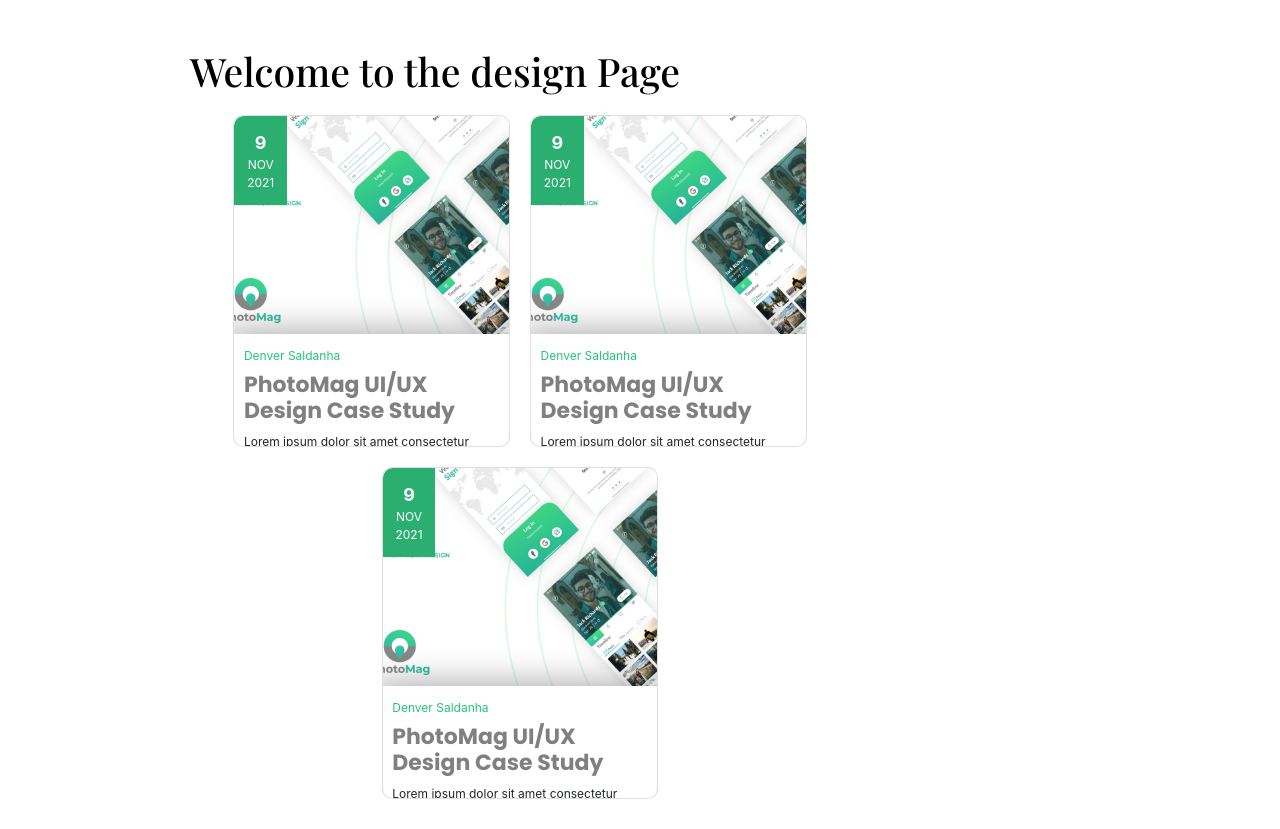
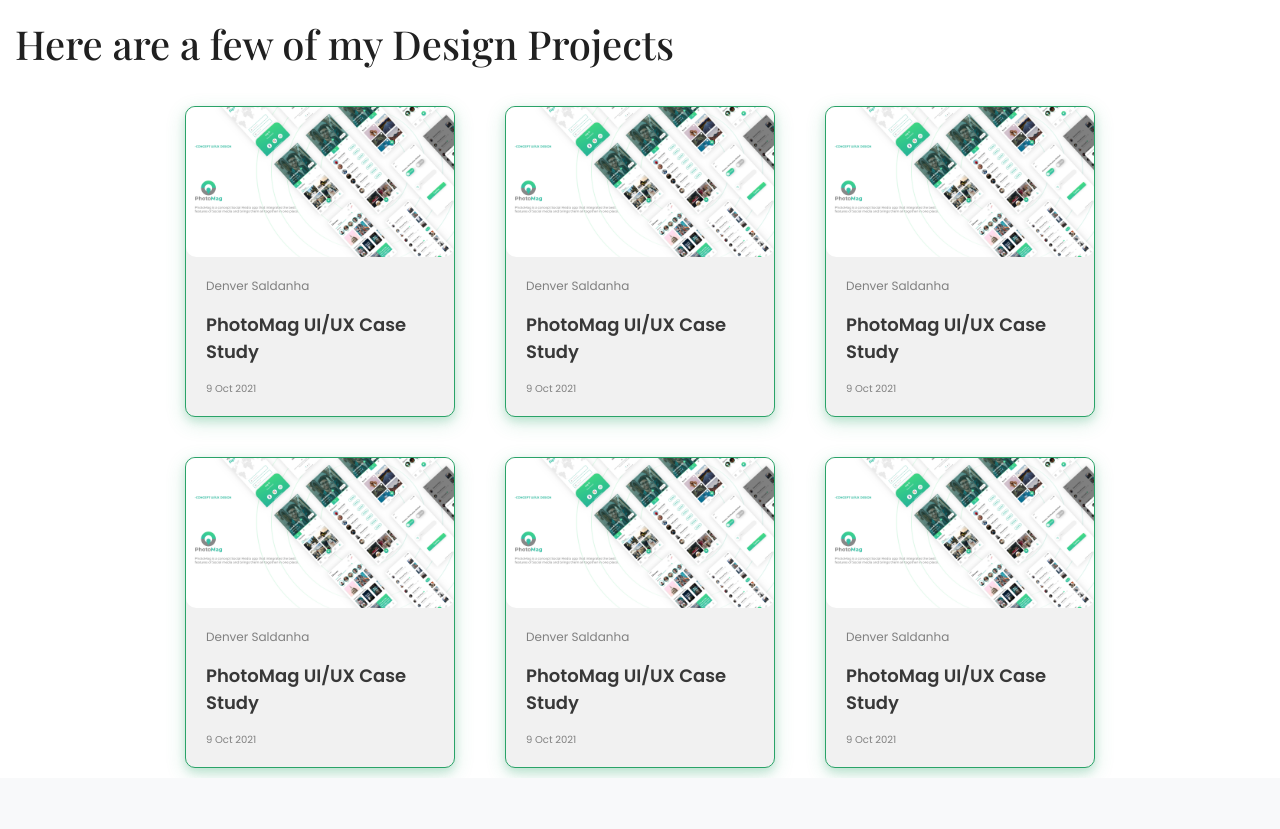
Before and after one commit to densaldanha/densaldanha.github.io, a PHP site: page /design.html in a window 1280 px wide. Shown: the part 71-900 px from the top of the page. After the commit the page ends 849 px from the top, so only its background shows below. Run offline with PHP 8.4, Linux system fonts and the light colour scheme.

Commit message:
Final Thumbnails Test

```diff
--- a/design.css
+++ b/design.css
@@ -1,24 +1,12 @@
-h1{
-
-    color: black;
-    float: left;
-
-    }
 
 
 
-
-    .mainText{
-        font-family: 'Playfair Display', serif;
-        color: black;
-        font-size: 4.9vh;
-        position:relative;
-        white-space: pre-line;
-        display: flex;
-        justify-content: center;
-        top: 50%;
-
-    }
+.heading_text{
+    font-family: Playfair Display, 'Gill Sans', 'Gill Sans MT', Calibri, 'Trebuchet MS', sans-serif;
+    color:rgb(32, 32, 32);
+    font-size: 5vh;
+    justify-items: center;
+}
 
 
 
@@ -77,22 +65,6 @@ h1{
 
 
 
-    .categories-text{
-
-
-        font-family: 'Poppins', sans-serif;
-        color: black;
-        margin: 20px;
-        font-size: 30px;
-        text-align: center;
-        margin-top: 100px;
-    }
-
-    .row{
-        margin: 10px;
-        justify-content: center;
-        padding: 10px;
-    }
 
 
 
@@ -160,94 +132,46 @@ h1 {
   color: black;
 }
 
-.row {
-  max-width: 850px;
+.card-img-top{
+    border-radius: 10px;
 
 }
 
-.card {
-  padding: 0;
-  width: 100%;
-  height:5%;
-  border-radius: 10px;
-  margin: 10px;
+.card{
+
+    border-radius: 10px;
+    margin: 10px;
+    border-color:rgb(42, 163, 104);
+    background-color: rgb(241, 241, 241);
+    box-shadow: 0 4px 8px 0 rgba(42, 163, 104, 0.2), 0 6px 20px 0 rgba(42, 163, 104, 0.19);
 
 }
 
-.card .wrapper {
-  background-color: #fff;
-  min-height: 330px;
-  position: relative;
-  overflow: hidden;
-  border-radius: 10px;
-
-}
-.card .wrapper:hover .data {
-  transform: translateY(0);
-}
-.card .data {
-  position: absolute;
-  bottom: 0;
-  width: 100%;
-  transform: translateY(calc(37px + 1em));
-  transition: transform 0.3s;
-
-}
-.card .data .content {
-  padding-top: 0.5em;
-  padding-left: 0.6em;
-  padding-bottom: 2.7em;
-  position: relative;
-  z-index: 1;
-}
-.card .author {
-  font-size: 12px;
-  color: #24C578;
-}
-.card .title {
-  margin-top: 6px;
-
-  font-weight: bold;
-}
-.card .text {
-  height: 90px;
-  margin: 0;
-  font-size: 12px;
-}
-.card input[type=checkbox] {
-  display: none;
+a:hover {
+    text-decoration: none;
 }
 
-.example-1 .wrapper {
-  background: url(/Images/test-thumbnail.png) 20% 5%/cover no-repeat;
+.card-text{
+
+    font-family: Poppins, Arial, Helvetica, sans-serif;
+    font-weight: 600;
+    color: rgb(56, 56, 56);
+    font-size: 18px;
 }
-.example-1 .date {
-  position: absolute;
-  top: 0;
-  left: 0;
-  background-color:rgb(43, 175, 112);
-  color: #fff;
-  padding: 0.8em;
+
+.card-author{
+    font-size: 12px;
+    font-family: Poppins,Arial, Helvetica, sans-serif;
+    color: gray;
 }
-.example-1 .date span {
-  display: block;
-  text-align: center;
+
+.card-date{
+    font-size: 10px;
+    font-family: Poppins,Arial, Helvetica, sans-serif;
+    color: gray;
+    margin: 0px;
 }
-.example-1 .date .day {
-  font-weight: 700;
-  font-size: 18px;
+
+.row{
+    margin-top: 20px;;
 }
-.example-1 .date .month {
-  text-transform: uppercase;
-}
-.example-1 .date .month,
-.example-1 .date .year {
-  font-size: 12px;
-}
-.example-1 .content {
-  background-color: #fff;
-  box-shadow: 0 5px 30px 10px rgba(0, 0, 0, 0.3);
-}
-.example-1 .title a {
-  color: gray;
-}
--- a/design.html
+++ b/design.html
@@ -86,78 +86,126 @@
 
     <!-- Navigation Bar Ends -->
 
-    <div clas="container">
+    <div class="container-fluid">
 
-    <div class="row">
+    <div class="row justify-content-center">
 
-    <div class="headingText">
+        <div class="col-sm-12">
 
-        <h1 class="mainText">Welcome to the design Page</h1>
 
-    </div>
+        <h1 class="heading_text">Here are a few of my Design Projects</h1>
+
     </div>
     </div>
 
 
+
+
+
  <!-- BLOGS START -->
 
- <div class="container">
 
- <div class="row">
 
-    <div class=" col-sm-4 example-1 card">
-      <div class="wrapper">
-        <div class="date">
-          <span class="day">9</span>
-          <span class="month">Nov</span>
-          <span class="year">2021</span>
-        </div>
-        <div class="data">
-          <div class="content">
-            <span class="author">Denver Saldanha</span>
-            <h1 class="title"><a href="#">PhotoMag UI/UX Design Case Study</a></h1>
-            <p class="text">Lorem ipsum dolor sit amet consectetur adipisicing elit. Aspernatur consectetur architecto similique eius? </p>
-        </div>
-      </div>
-    </div>
+
+ <div class="row justify-content-center">
+
+
+    <div class=" col-sm-3 ">
+        <a class="thumb-link" href="about.html">
+        <div class="card" >
+            <img src="/Images/thumbnail-test.png" class="card-img-top" alt="...">
+            <div class="card-body">
+                <p class="card-author">Denver Saldanha</p>
+              <p class="card-text">PhotoMag UI/UX Case Study</p>
+              <p class="card-date">9 Oct 2021</p>
+            </div>
+          </div>
+        </a>
     </div>
 
 
-    <div class=" col-sm-4 example-1 card">
-        <div class="wrapper">
-          <div class="date">
-            <span class="day">9</span>
-            <span class="month">Nov</span>
-            <span class="year">2021</span>
+    <div class=" col-sm-3 ">
+        <a class="thumb-link" href="about.html">
+        <div class="card" >
+            <img src="/Images/thumbnail-test.png" class="card-img-top" alt="...">
+            <div class="card-body">
+                <p class="card-author">Denver Saldanha</p>
+              <p class="card-text">PhotoMag UI/UX Case Study</p>
+              <p class="card-date">9 Oct 2021</p>
+            </div>
           </div>
-          <div class="data">
-            <div class="content">
-              <span class="author">Denver Saldanha</span>
-              <h1 class="title"><a href="#">PhotoMag UI/UX Design Case Study</a></h1>
-              <p class="text">Lorem ipsum dolor sit amet consectetur adipisicing elit. Aspernatur consectetur architecto similique eius? </p>
-          </div>
-        </div>
-      </div>
-      </div>
+        </a>
+    </div>
 
 
 
-      <div class=" col-sm-4 example-1 card">
-        <div class="wrapper">
-          <div class="date">
-            <span class="day">9</span>
-            <span class="month">Nov</span>
-            <span class="year">2021</span>
+    <div class=" col-sm-3 ">
+        <a class="thumb-link" href="about.html">
+        <div class="card" >
+            <img src="/Images/thumbnail-test.png" class="card-img-top" alt="...">
+            <div class="card-body">
+                <p class="card-author">Denver Saldanha</p>
+              <p class="card-text">PhotoMag UI/UX Case Study</p>
+              <p class="card-date">9 Oct 2021</p>
+            </div>
           </div>
-          <div class="data">
-            <div class="content">
-              <span class="author">Denver Saldanha</span>
-              <h1 class="title"><a href="#">PhotoMag UI/UX Design Case Study</a></h1>
-              <p class="text">Lorem ipsum dolor sit amet consectetur adipisicing elit. Aspernatur consectetur architecto similique eius? </p>
+        </a>
+    </div>
+
+
+
+  </div>
+
+
+
+ <!-- row 2 -->
+
+
+
+
+
+ <div class="row justify-content-center">
+
+    <div class=" col-sm-3 ">
+        <a class="thumb-link" href="about.html">
+        <div class="card" >
+            <img src="/Images/thumbnail-test.png" class="card-img-top" alt="...">
+            <div class="card-body">
+                <p class="card-author">Denver Saldanha</p>
+              <p class="card-text">PhotoMag UI/UX Case Study</p>
+              <p class="card-date">9 Oct 2021</p>
+            </div>
           </div>
-        </div>
-      </div>
-      </div>
+        </a>
+    </div>
+
+
+    <div class=" col-sm-3 ">
+        <a class="thumb-link" href="about.html">
+        <div class="card" >
+            <img src="/Images/thumbnail-test.png" class="card-img-top" alt="...">
+            <div class="card-body">
+                <p class="card-author">Denver Saldanha</p>
+              <p class="card-text">PhotoMag UI/UX Case Study</p>
+              <p class="card-date">9 Oct 2021</p>
+            </div>
+          </div>
+        </a>
+    </div>
+
+
+    <div class=" col-sm-3 ">
+        <a class="thumb-link" href="about.html">
+        <div class="card" >
+            <img src="/Images/thumbnail-test.png" class="card-img-top" alt="...">
+            <div class="card-body">
+                <p class="card-author">Denver Saldanha</p>
+              <p class="card-text">PhotoMag UI/UX Case Study</p>
+              <p class="card-date">9 Oct 2021</p>
+            </div>
+          </div>
+        </a>
+    </div>
 
 
 
```
